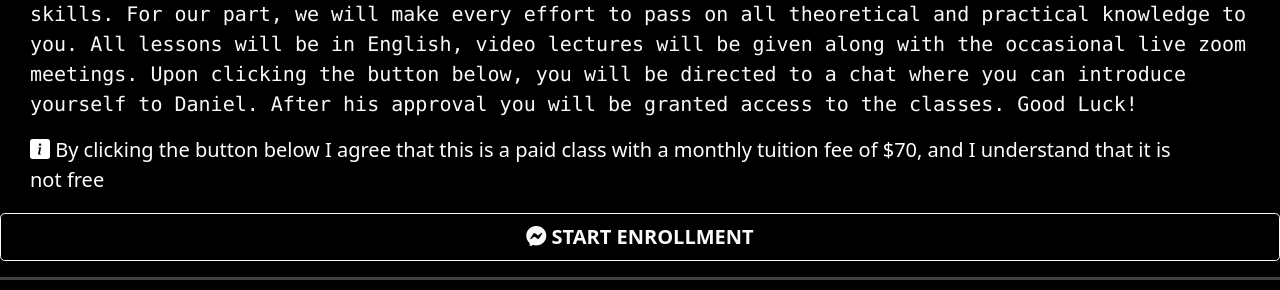
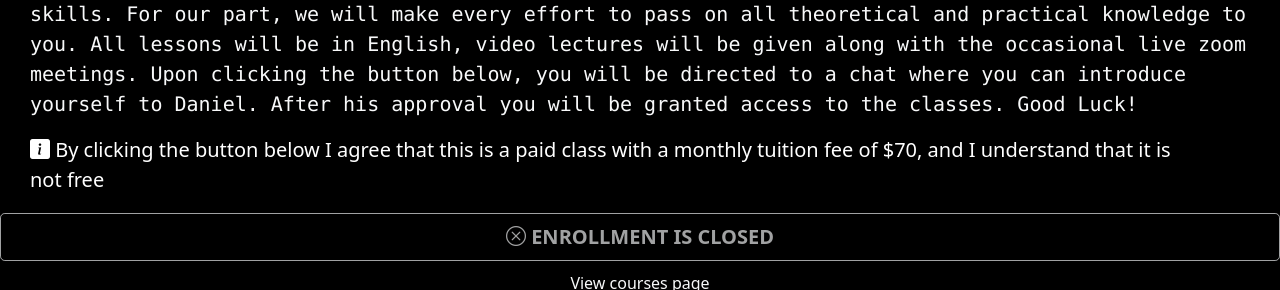
Before and after one commit to ErnstVeter/ernstveter.github.io, a plain HTML site: page index.html in a window 1280 px wide. Shown: the part 3443-3733 px from the top of the page. Drawn offline with nearby package versions, Linux system fonts and the light colour scheme.

Commit message:
Update index.html
registration close

```diff
--- a/index.html
+++ b/index.html
@@ -107,8 +107,9 @@
             </div>
           </div>
             <div class="d-grid">
-              <button onclick="window.location.href='https://m.me/danielgregorev';" class="btn btn-outline-light fw-bold btn-lg" type="button"><i class="bi bi-messenger"></i>  START ENROLLMENT</button>
+              <button disabled onclick="window.location.href='https://m.me/danielgregorev';" class="btn btn-outline-light fw-bold btn-lg" type="button"><i class="bi bi-x-circle"></i>  ENROLLMENT IS CLOSED</button>
             </div>
+            <a href="https://taplink.cc/ernst_veter" class="link-light" style="text-align: center; display: block; margin-top: 10px;">View courses page</a>
             <hr class="bg-light border-3 border-top border-white">
             <img src="EVS LOGO 2.png" class="rounded float-end" style="max-width: 369px; max-height: 369px; margin-right: 6px;" alt="...">
             <h1 class="display-6 text-light fw-bold" style="margin: 30px;">Questions & Answers <i class="bi bi-cup-hot-fill"></i></h1>
```
